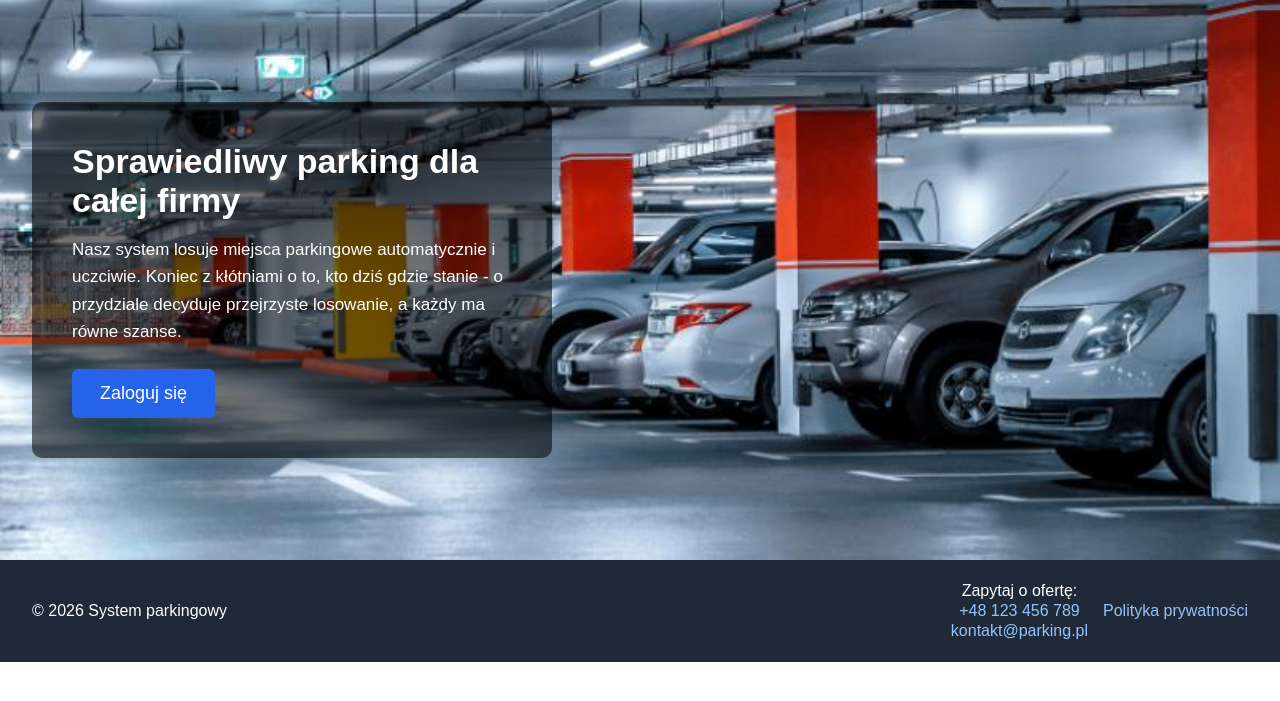
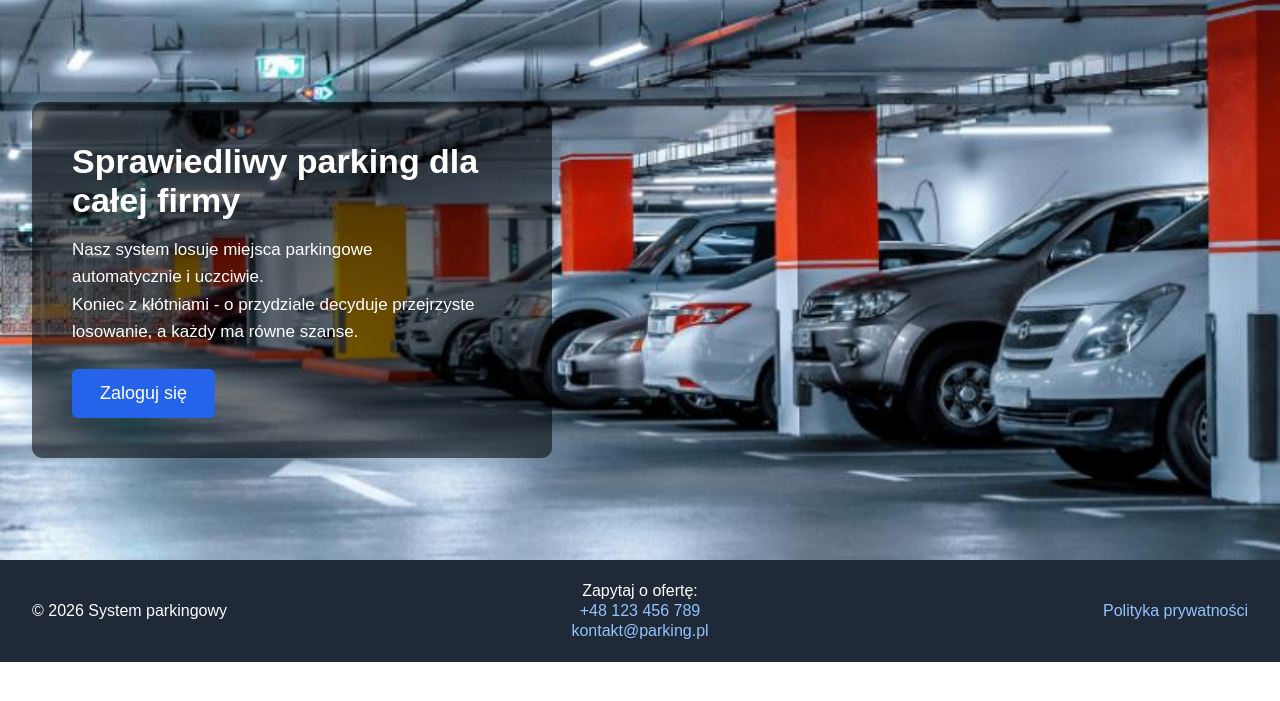
Before and after one commit to PaulaStepien/System-parkingowy, a PHP site: page / in a window 1280 px wide. Shown: the part 70-771 px from the top of the page. Run offline with PHP 8.4, Linux system fonts and the light colour scheme.

Commit message:
drobne zmiany w css dot stopki

```diff
--- a/css/style.css
+++ b/css/style.css
@@ -94,7 +94,9 @@ body {
     gap: 15px;
 }
 
-.footer-dane, .footer-srodek, .footer-prawa {
+.footer-dane,
+.footer-kontakt,
+.footer-polityka {
     flex: 1;
 }
 
@@ -206,7 +208,7 @@ body {
     border: 1px solid #e0e0e0;
     border-radius: 12px;
     background: #fff;
-    box-shadow: 0 4px 6px rgba(0,0,0,0.05);
+    box-shadow: 0 4px 6px rgba(0, 0, 0, 0.05);
 }
 
 .cta-section {
@@ -383,7 +385,8 @@ body {
 
 .badge-ok {
     background: #d1fae5;
-    color: #065f46; /* zielony - wylosowany */
+    color: #065f46;
+    /* zielony - wylosowany */
 }
 
 .badge-rez {
@@ -449,6 +452,7 @@ body {
         flex-direction: column;
         text-align: center;
     }
+
     .footer-polityka {
         text-align: center;
     }
--- a/index.html
+++ b/index.html
@@ -27,8 +27,8 @@
         <div class="hero-tekst">
             <h1>Sprawiedliwy parking dla całej firmy</h1>
             <p>
-                Nasz system losuje miejsca parkingowe automatycznie i uczciwie.
-                Koniec z kłótniami o to, kto dziś gdzie stanie - o przydziale
+                Nasz system losuje miejsca parkingowe <br>automatycznie i uczciwie.</br>
+                Koniec z kłótniami - o przydziale
                 decyduje przejrzyste losowanie, a każdy ma równe szanse.
             </p>
             <a href="login.html" class="btn btn-duzy">Zaloguj się</a>
```
